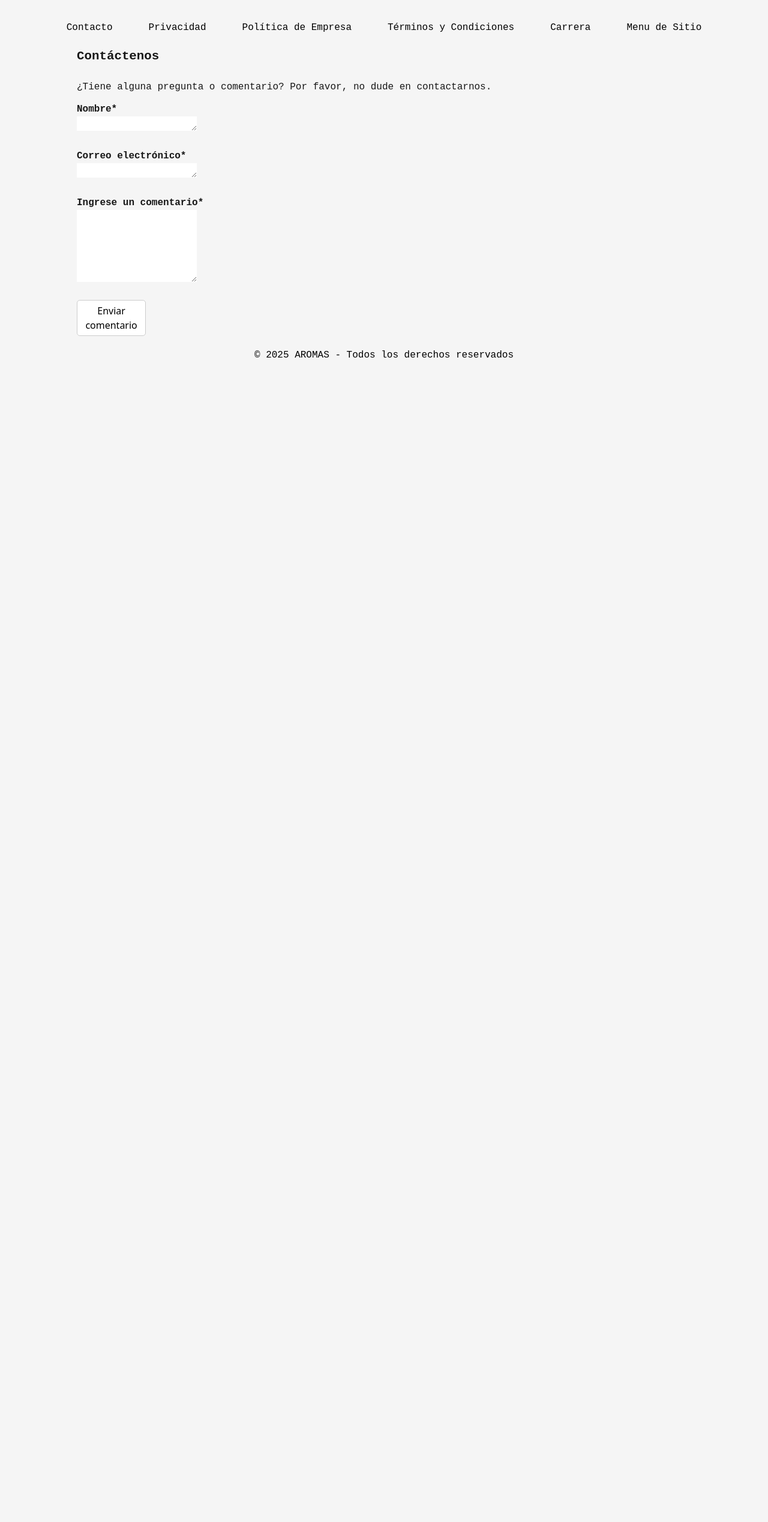
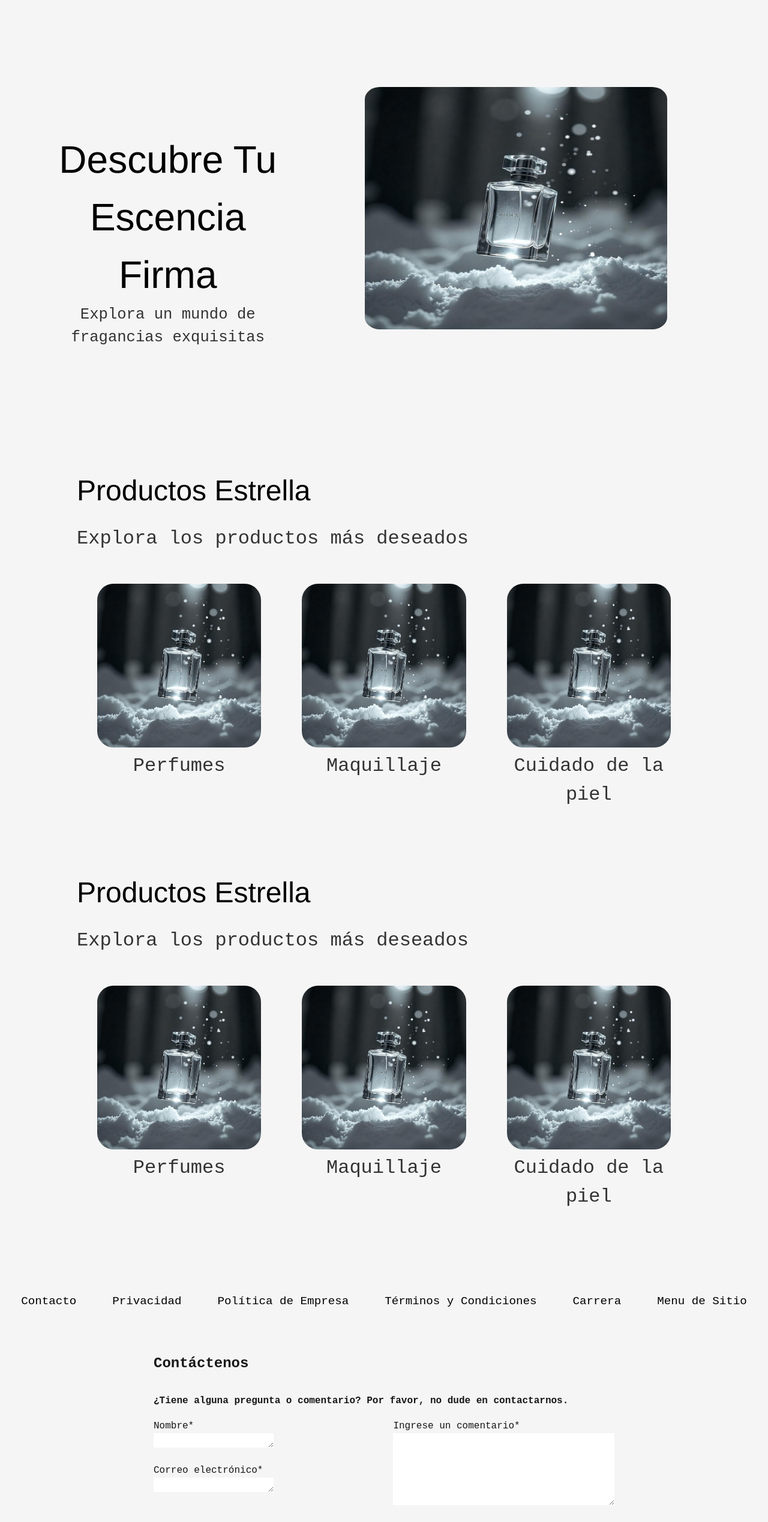
Before and after one commit to BarucCarrillo/proyectoDesarrollo, a Next.js app: page / in a window 1280 px wide. Shown: the part 180-2717 px from the top of the page at 60% size. Before the commit the page ends 805 px from the top, so only its background shows below. Built offline with nearby package versions, Linux system fonts and the light colour scheme.

Commit message:
CREACIÓN DE LA PAGINA PRINCIPAL, CORRECION E IMPLEMENTACIÓN DE ESTILOS

```diff
--- a/components/Comentario.module.css
+++ /dev/null
@@ -1,47 +0,0 @@
-.seccioncomentario{
-    height: auto;
-    width: 60%;
-}
-
-.cajacomentario{
-    margin-left: 10%;
-}
-
-.nombrecomentario{
-    margin-left: 10%;
-}
-
-.titulocomentario{
-    font-family: 'Courier New', Courier, monospace;
-    font-size: 1.3rem;
-    font-weight: bolder;
-    margin-left: 10%;
-}
-
-.entcomentario{
-    font-family: 'Courier New', Courier, monospace;
-    font-size: 1rem;
-    font-weight: bolder;
-}
-
-.cajacomentario button{
-    background-color: #ffffff;
-    color: #000000;
-    width: 10%;
-    padding: .3rem;
-    border: 1px solid #ccc;
-    border-radius: 5px;
-    font-size: 1rem;
-}
-
-.cajacomentario button:hover{
-    background-color: #000000;
-    color: #ffffff;
-}
-
-.textocomentario{
-    font-family: 'Courier New', Courier, monospace;
-    font-size: 1rem;
-    margin-left: 10%;
-    margin-bottom: 1%;
-}
--- a/components/footer.tsx
+++ b/components/footer.tsx
@@ -1,7 +1,24 @@
 "use client";
 
-import Styles from "./Footer.module.css"; // Importamos los estilos
-import ComentarioStyles from "./Comentario.module.css"; // Importamos los estilos
+import Styles from "../styles/Footer.module.css"; // Importamos los estilos
+import ComentarioStyles from "../styles/Comentario.module.css"; // Importamos los estilos
+
+/**
+ * Footer component that renders the footer section of the website.
+ *
+ * @returns {JSX.Element} The rendered footer component.
+ *
+ * The footer includes:
+ * - A menu with links to various pages such as Contacto, Privacidad, Política de Empresa, Términos y Condiciones, Carrera, and Menu de Sitio.
+ * - A comment section where users can contact the company by filling out a form with their name, email, and comment.
+ * - A copyright notice.
+ *
+ * @component
+ * @example
+ * return (
+ *   <Footer />
+ * )
+ */
 
 export default function Footer() {
     return (
@@ -20,35 +37,40 @@ export default function Footer() {
 
             {/* Caja de comentarios */}
 
-            <div className="seccioncomentario">
+            <div className={ComentarioStyles.seccioncomentario}>
+                <h2 className={ComentarioStyles.titulocomentario}>Contáctenos</h2>
+                <br />
+                <p className={ComentarioStyles.textocomentario}>¿Tiene alguna pregunta o comentario? Por favor, no dude en contactarnos.</p>
 
-                <h2 className={ComentarioStyles.titulocomentario}>Contáctenos</h2>
-                <br/>
-                <p className={ComentarioStyles.textocomentario}>¿Tiene alguna pregunta o comentario? Por favor, no dude en contactarnos.</p>
-                <form className={ComentarioStyles.nombrecomentario}>
+                <form className={ComentarioStyles.formcomentario}>
+                    {/* Sección izquierda */}
+                    <div className={ComentarioStyles.columnaIzquierda}>
+                        <div className={ComentarioStyles.nombrecomentario}>
                             <h3 className={ComentarioStyles.entcomentario}>Nombre*</h3>
-                    <div>
                             <textarea rows={1}></textarea>
                         </div>
-                </form>
-                <br/>
-                <form className={ComentarioStyles.nombrecomentario}>
+
+                        <div className={ComentarioStyles.nombrecomentario}>
                             <h3 className={ComentarioStyles.entcomentario}>Correo electrónico*</h3>
-                    <div>
                             <textarea rows={1}></textarea>
                         </div>
-                </form>
-                <br/>
-                <form className={ComentarioStyles.cajacomentario}>
+                    </div>
+
+                    {/* Sección derecha */}
+                    <div className={ComentarioStyles.columnaDerecha}>
+                        <div className={ComentarioStyles.cajacomentario}>
                             <h3 className={ComentarioStyles.entcomentario}>Ingrese un comentario*</h3>
-                    <div>
                             <textarea rows={5}></textarea>
                         </div>
                         <br />
-                    <button type="submit">Enviar comentario</button>
+                        <button type="submit" className={ComentarioStyles.botonComentario}>
+                            Enviar comentario
+                        </button>
+                    </div>
                 </form>
+            </div>
 
-            </div>
+
 
             {/* Fin caja de comentarios */}
 
--- a/src/app/page.tsx
+++ b/src/app/page.tsx
@@ -1,12 +1,72 @@
 
 import Header from "../../components/header";
 import Footer from "../../components/footer";
+import styles from "../../styles/Page.module.css";
+import Image from 'next/image';
+import banner from "../../public/bannerImg.png";
 
+/**
+ * Home component renders the main page of the application.
+ * It includes the following sections:
+ * - Header: The header of the page.
+ * - Banner: A section with a banner image and introductory text.
+ * - Productos Estrella: A section showcasing featured products.
+ * - Productos Nuevos: A section showcasing new products.
+ * - Footer: The footer of the page.
+ *
+ * @returns {JSX.Element} The JSX code for the Home component.
+ */
 export default function Home() {
   return (
     <div>
       <Header />
+        <section className={styles.banner}>
+          <div className={styles.columnaIzquierda}>
+            <h1>Descubre Tu Escencia Firma</h1>
+            <h2>Explora un mundo de fragancias exquisitas</h2>
+          </div>
+          <div className={styles.columnaDerechas}>
+            <Image className={styles.bannerImg} src={banner} alt="imagen de banner" />
+          </div>
+        </section>
 
+        <section className={styles.productosEstrella}>
+          <h2>Productos Estrella</h2>
+          <h3>Explora los productos más deseados</h3>
+          <div className={styles.perfumesContainer}>
+            <div className={styles.perfume}>
+              <Image src={banner} alt="imagen de categoria" />
+              <h3>Perfumes</h3>
+            </div>
+            <div className={styles.perfume}>
+              <Image src={banner} alt="imagen de categoria" />
+              <h3>Maquillaje</h3>
+            </div>
+            <div className={styles.perfume}>
+              <Image src={banner} alt="imagen de categoria" />
+              <h3>Cuidado de la piel</h3>
+            </div>
+          </div>
+        </section>
+
+        <section className={styles.productosNuevos}>
+          <h2>Productos Estrella</h2>
+          <h3>Explora los productos más deseados</h3>
+          <div className={styles.perfumesContainer}>
+            <div className={styles.perfume}>
+              <Image src={banner} alt="imagen de categoria" />
+              <h3>Perfumes</h3>
+            </div>
+            <div className={styles.perfume}>
+              <Image src={banner} alt="imagen de categoria" />
+              <h3>Maquillaje</h3>
+            </div>
+            <div className={styles.perfume}>
+              <Image src={banner} alt="imagen de categoria" />
+              <h3>Cuidado de la piel</h3>
+            </div>
+          </div>
+        </section>
       <Footer />
     </div>
   );
--- /dev/null
+++ b/styles/Comentario.module.css
@@ -0,0 +1,64 @@
+
+.seccioncomentario {
+    width: 60%;
+    height: auto;
+    margin: 5% auto; /* Centra horizontalmente */
+    align-items: center; /* Centra el contenido verticalmente */
+}
+
+.formcomentario {
+    display: flex;
+    justify-content: space-between;
+    gap: 0; /* Espacio entre columnas */
+}
+
+.columnaIzquierda, .columnaDerecha {
+    display: flex;
+    flex-direction: column;
+    width: 48%;
+}
+
+.nombrecomentario {
+    margin-bottom: 10px;
+}
+
+.cajacomentario textarea {
+    width: 100%;
+}
+
+.titulocomentario {
+    font-size: 1.5rem;
+    font-weight: bold;
+    margin-bottom: 1%;
+    font-family: 'Courier New', Courier, monospace;
+}
+
+.textocomentario {
+    font-size: 1rem;
+    font-family: 'Courier New', Courier, monospace;
+    margin-bottom: 1%;
+    font-weight: bold;
+}
+
+.entcomentario {
+    width: 100%;
+    margin-top: 10px;
+    font-family: 'Courier New', Courier, monospace;
+}
+
+.botonComentario {
+    background-color: #ffffff;
+    color: #000000;
+    padding: .3rem;
+    border: 1px solid #ccc;
+    border-radius: 5px;
+    font-size: 1rem;
+    cursor: pointer;
+    font-family: 'Courier New', Courier, monospace;
+    width: 100%;
+}
+
+.botonComentario:hover {
+    background-color: #006400;
+    color: #ffffff;
+}
--- a/components/Footer.module.css
+++ b/styles/Footer.module.css
@@ -2,8 +2,8 @@
     width:100%;
     margin:1% 0%;
     padding:0.6% 0%;
-    color:rgb(0, 0, 0);
-    font-size:1.0em;
+    color:#000000;
+    font-size:1.2em;
     text-align: center;
     font-family: 'Courier New', Courier, monospace;
 }
@@ -12,6 +12,10 @@
     text-decoration:none;
     color:rgb(0, 0, 0);
     transition:0.5s;
+}
+
+.footer .row a:hover{
+    color: #006400;
 }
 
 .footer .row ul{
--- /dev/null
+++ b/styles/Page.module.css
@@ -0,0 +1,97 @@
+.banner{
+    text-align: center;
+    padding: 6em;
+}
+
+.banner {
+  display: flex;
+  justify-content: space-between;
+  gap: 0; /* Espacio entre columnas */
+}
+
+.banner h1 {
+  color: #000000;
+  font-family: 'Franklin Gothic Medium', 'Arial Narrow', Arial, sans-serif;
+  font-size: 4em;
+}
+
+.banner h2 {
+  color: #333;
+  font-family: 'Courier New', Courier, monospace;
+  font-size: 1.6em;
+}
+
+.bannerImg {
+  width: 70%;
+  height: 70%;
+  padding: 0;
+  margin: 5% 0% 5% 20%;
+  border-radius: 5%;
+}
+
+.columnaIzquierda {
+    margin-top: 10%;
+}
+
+.columnaIzquierda, .columnaDerecha {
+    display: flex;
+    flex-direction: column;
+    width: 48%;
+}
+
+.productosEstrella {
+    margin-top: 0;
+    text-align: left;
+    margin: 0 10% 0 10%;
+}
+
+.productosEstrella h2{
+    color: #000000;
+    font-family: 'Franklin Gothic Medium', 'Arial Narrow', Arial, sans-serif;
+    font-size: 3em;
+}
+
+.productosEstrella h3{
+    color: #333;
+    font-family: 'Courier New', Courier, monospace;
+    font-size: 2em;
+    margin-top: 2%;
+}
+
+.perfumesContainer {
+    display: flex;
+    justify-content: space-between;
+    gap: 0;
+    margin-top: 5%;
+    margin-bottom: 10%;
+    text-align: center;
+}
+
+.perfumesContainer img {
+  width: 80%;
+  display: block;
+  margin: 0 auto;
+  border-radius: 10%;
+}
+
+.perfumesContainer img:hover {
+  transform: scale(1.01);
+}
+
+.productosNuevos {
+  margin-top: 0;
+  text-align: left;
+  margin: 0 10% 10% 10%;
+}
+.productosNuevos h2{
+  color: #000000;
+  font-family: 'Franklin Gothic Medium', 'Arial Narrow', Arial, sans-serif;
+  font-size: 3em;
+}
+
+.productosNuevos h3{
+  color: #333;
+  font-family: 'Courier New', Courier, monospace;
+  font-size: 2em;
+  margin-top: 2%;
+}
```
Also changed, not shown: components/header.tsx (+33 -12 lines), public/bannerImg.png (added), styles/Header.module.css (renamed from components/Header.module.css). Lines whose indentation alone changed are shown as unchanged.
